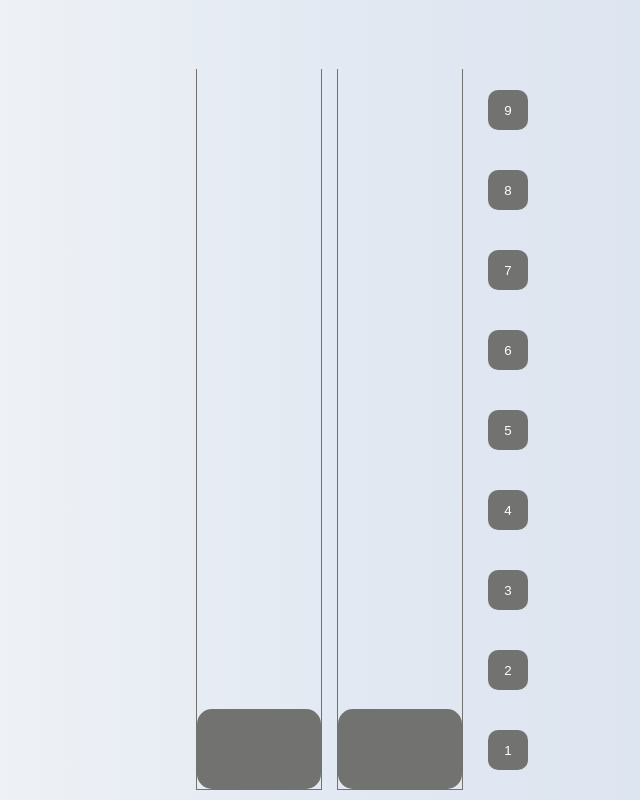
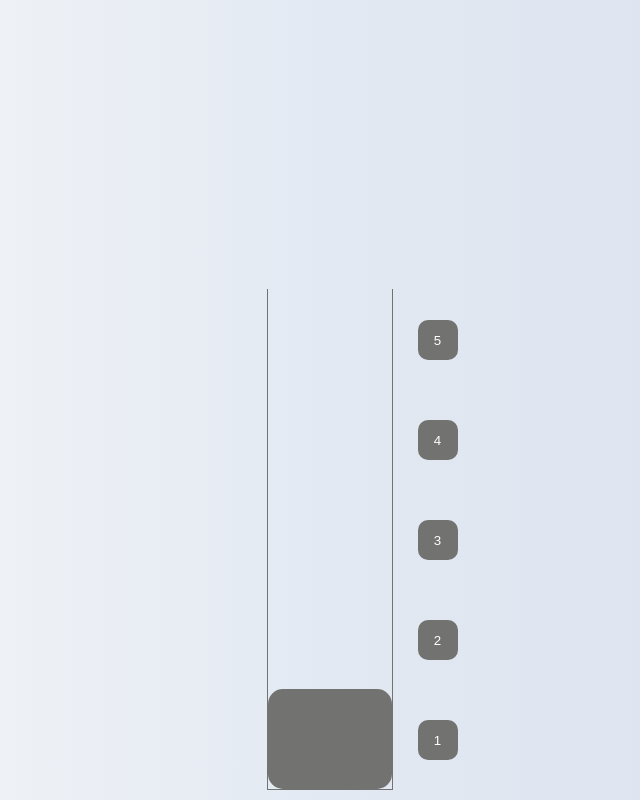
Before and after one commit to AnIlyukina/emulator-elevators-vue3, a Vue app: page / in a window 1280 px wide. Shown: the whole page, without its empty margins (253-893 px from the left). Built offline with nearby package versions, Linux system fonts and the light colour scheme.

Commit message:
Поправила условие на добавление в очередь, установила параметры по умолчанию

```diff
--- a/elevator-config.js
+++ b/elevator-config.js
@@ -1,10 +1,10 @@
 // кол-во этажей
-export const countFloor = 9
+export const countFloor = 5
 // кол-во шахт
-export const countElevators = 2
+export const countElevators = 1
 // высота этажа (также устанавливается для высоты лифта)
 // Желательно настроить высоты так чтобы не ломать верстку при большом количестве этажей (при высоте экрана 1100px)
 // 16 этажей - 65 px
 // 13 этажей - 80 px
 // 9 этажей -  100 px
-export const floorHeight = 80
+export const floorHeight = 100
--- a/src/components/shafts.vue
+++ b/src/components/shafts.vue
@@ -78,14 +78,12 @@ for (let i = countFloor; i > 0; i--) {
 }
 
 const addToQueue = (floor) => {
-  const index = queque.findIndex((item) => item === floor);
-  const elevator = elevators.find(
-    (elevator) => elevator.currentFloor === floor
-  );
+  const index = queque.length > 0 ? queque.findIndex((item) => item.floor === floor) : -1;
+  const isEmptyFloor = elevators.every(elevator => elevator.currentFloor !== floor);
 
   // если этаж не находится в очереди и лифт не находится на выбранном этаже
   // добавляем вызов о очередь
-  if (index === -1 && !elevator) {
+  if (index === -1 && isEmptyFloor) {
     queque.push({
       floor: floor,
       status: "waiting",
--- a/src/model/Elevator.js
+++ b/src/model/Elevator.js
@@ -16,11 +16,10 @@ export default class Elevator {
 
   move(floor) {
     const sizeMove = floor - this.currentFloor;
+    this.currentFloor = floor;
     const animationTime = Math.abs(sizeMove * 1000);
     let translateY = -((floor - 1) * floorHeight);
-    this.status = "busy";
-
-    this.currentFloor = floor;
+    this.status = "busy"
 
     let element = this.getDomElement();
 
```
